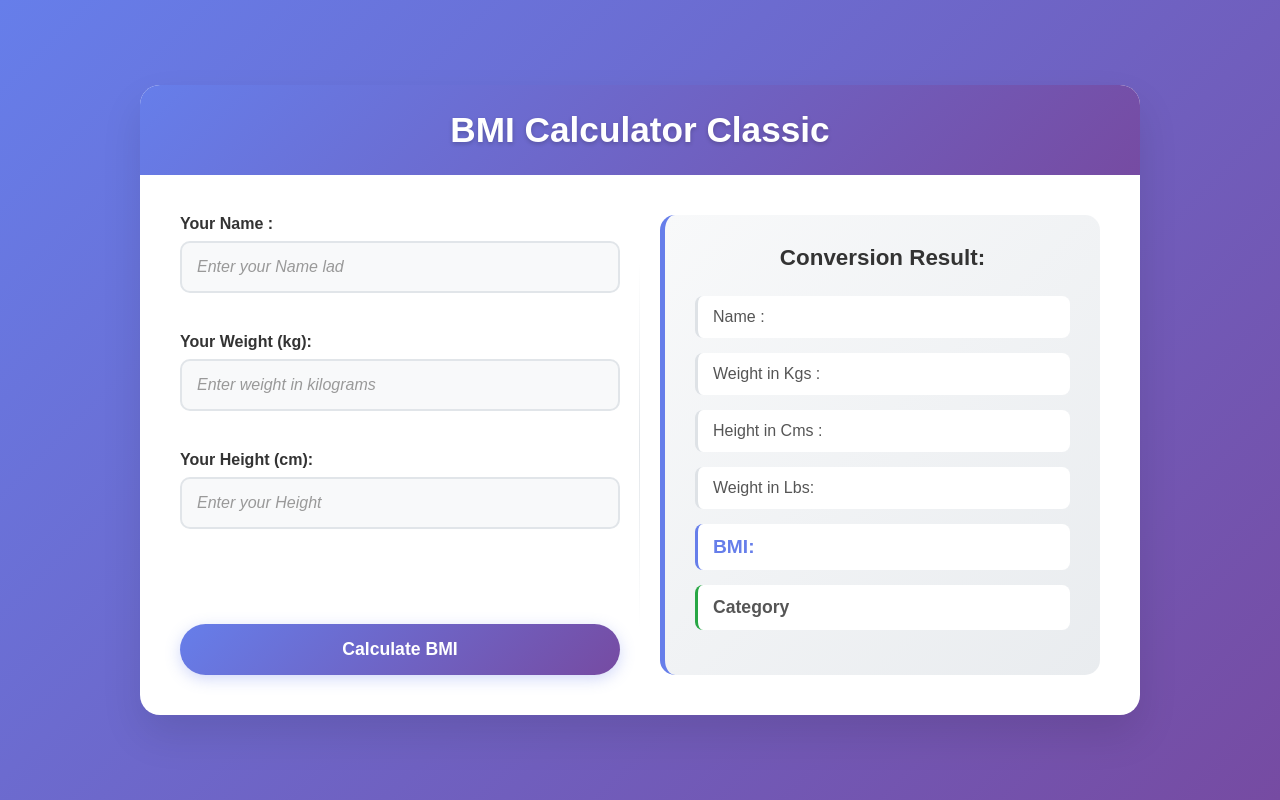
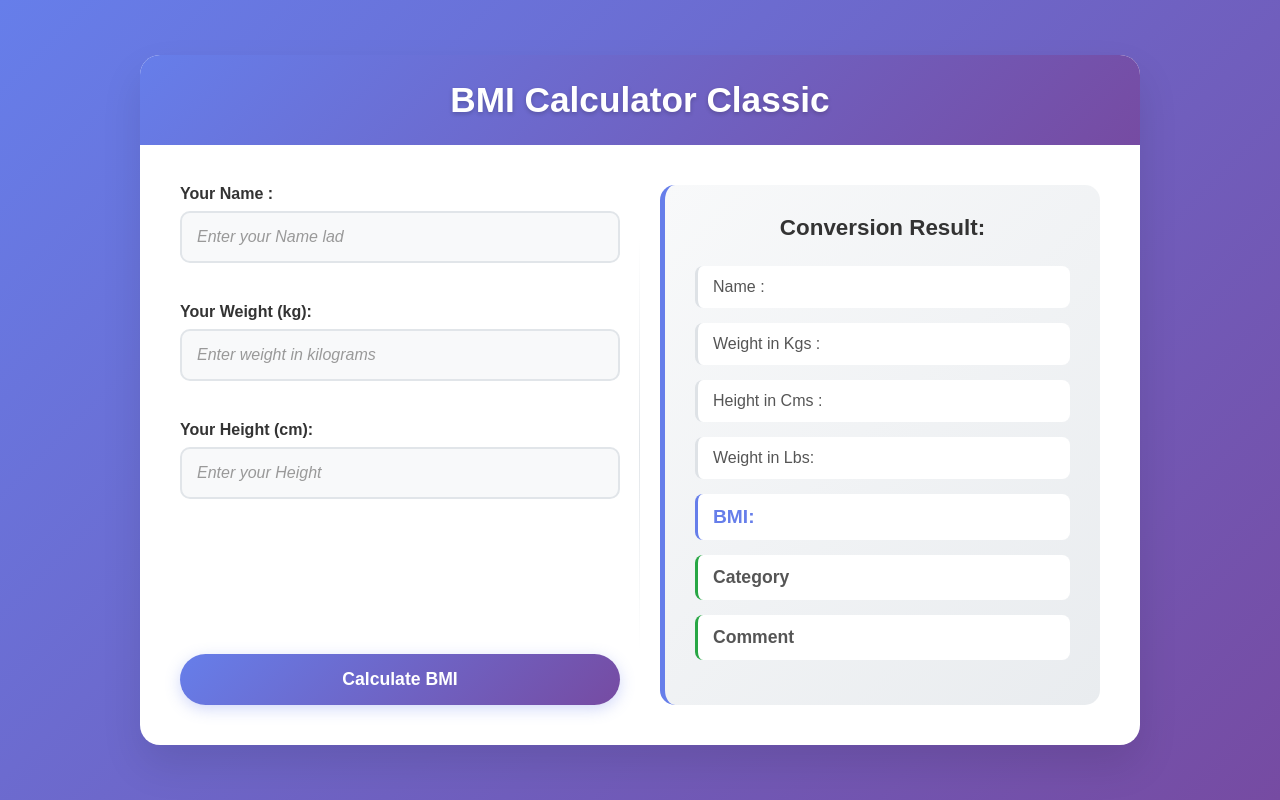
Before and after one commit to SuvraneelSaha/WeightConverter, a plain HTML site: page index.html in a window 1280 px wide. Drawn offline with Linux system fonts and the light colour scheme.

Commit message:
i understand it now

```diff
--- a/index.html
+++ b/index.html
@@ -64,11 +64,13 @@
             <p id="converted-weight">Weight in Lbs: </p>
             <p id="bmi">BMI:</p>
             <p id="comment">Category</p>
+            <p id="comment1">Comment</p>
           </div>
         </div>
       </div>
     </div>
 
+
     <script src="./script.js"></script>
   </body>
 </html>
--- a/script.js
+++ b/script.js
@@ -11,6 +11,7 @@ const heightDisplay = document.getElementById('height-display');
 const convertedWeightDisplay = document.getElementById('converted-weight');
 const bmiDisplay = document.getElementById('bmi');
 const commentDisplay = document.getElementById('comment');
+const commentDisplay1 = document.getElementById('comment1');
 const resultContent = document.querySelector('.result-content');
 
 // Add event listener to calculate button
@@ -136,9 +137,11 @@ function displayResults(name, weight, height, weightInLbs, bmi, categoryInfo) {
     convertedWeightDisplay.textContent = `Weight in Lbs: ${weightInLbs} lbs`;
     bmiDisplay.textContent = `BMI: ${bmi}`;
     commentDisplay.textContent = `Category: ${categoryInfo.category}`;
+    commentDisplay1.textContent= `Comment: ${categoryInfo.description}`;
 
-    // Apply category styling
+    // Apply category styling -- directly to the html elements
     commentDisplay.className = categoryInfo.className;
+    commentDisplay1.className=categoryInfo.className;
 
     // Show result section with animation
     resultContent.style.display = 'flex';
--- a/style.css
+++ b/style.css
@@ -201,7 +201,7 @@ input::placeholder {
   border-left-color: #667eea;
 }
 
-#comment {
+#comment , #comment1 {
   font-weight: bold;
   font-size: 1.1rem;
   border-left-color: #28a745;
```
